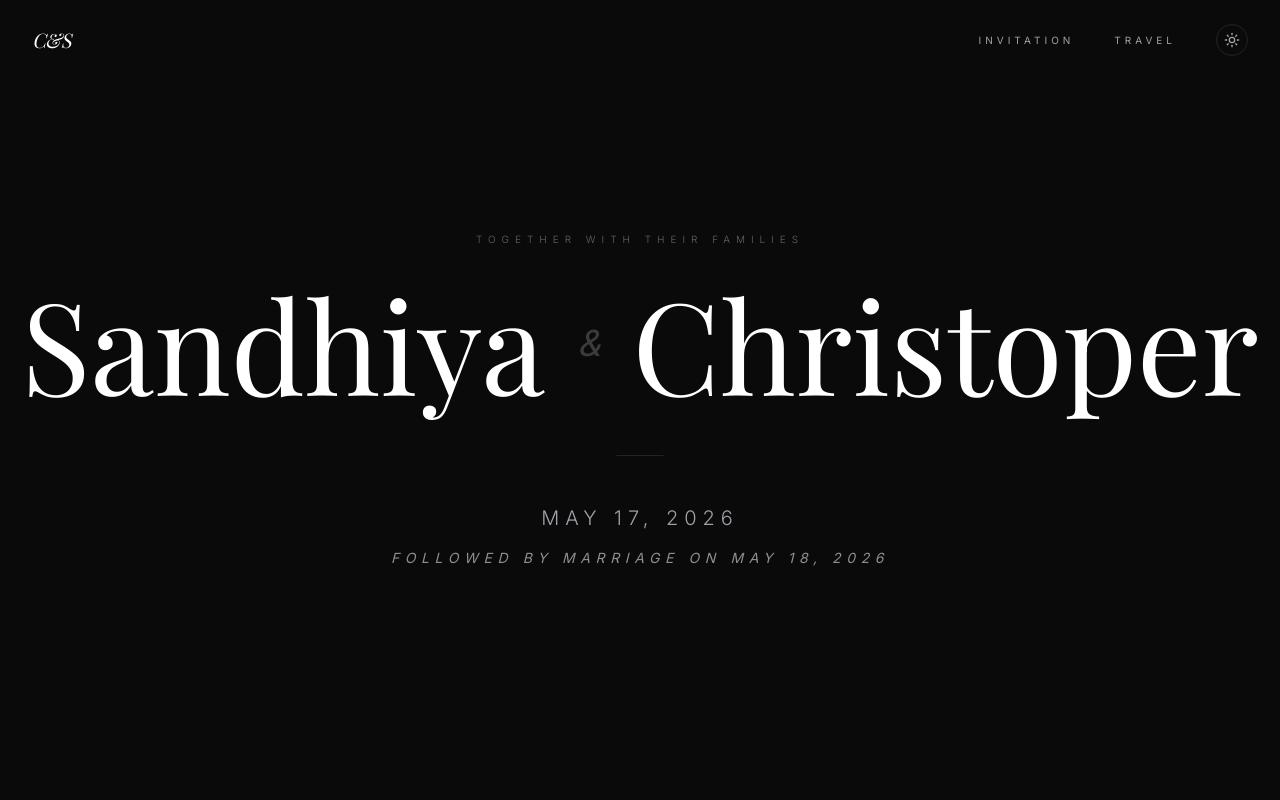
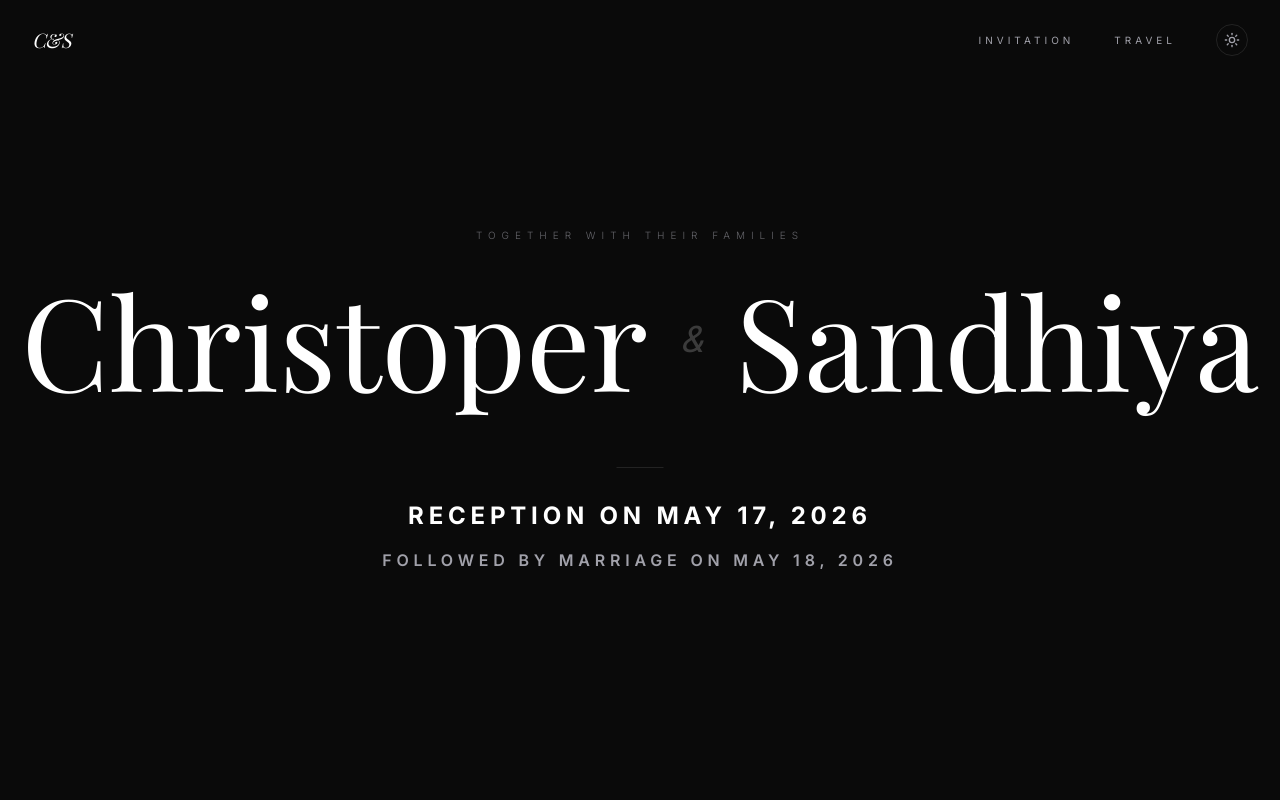
Before and after one commit to jamesandrewcwt-cpu/chriswed, a React (Vite) app: page / in a window 1280 px wide. Both pictures are taken after a click on the button "REVEAL INVITATION". Shown: the top 800 px of the page. Built offline with nearby package versions, Linux system fonts and the light colour scheme; a web font is replaced by a local one.

Commit message:
Update: rename to Christoper & Sandhiya and refine Hero event details with bolder styling

```diff
--- a/src/components/sections/Hero.tsx
+++ b/src/components/sections/Hero.tsx
@@ -36,30 +36,28 @@ export default function Hero() {
                 {weddingData.couple.tagline}
               </p>
 
-              <h1 className="text-4xl md:text-9xl font-display text-accent-primary mb-12 flex flex-col md:flex-row items-center justify-center gap-4 md:gap-8 transition-colors duration-500">
+              <h1 className="text-4xl md:text-9xl font-display text-accent-primary mb-16 flex flex-col md:flex-row items-center justify-center gap-4 md:gap-8 transition-colors duration-500">
                 <span>{weddingData.couple.bride}</span>
                 <span className="text-2xl md:text-4xl font-sans italic opacity-20">&</span>
                 <span>{weddingData.couple.groom}</span>
               </h1>
 
-              <div className="flex flex-col items-center">
+              <div className="flex flex-col items-center space-y-4">
                 <motion.div
                   initial={{ scaleX: 0 }}
                   animate={{ scaleX: 1 }}
                   transition={{ delay: 1, duration: 1.5, ease: "circOut" }}
-                  className="w-12 h-px bg-border-subtle mb-12"
+                  className="w-12 h-px bg-border-subtle mb-8"
                 />
-                <p className="text-lg md:text-xl font-light tracking-[0.3em] text-accent-secondary transition-colors duration-500">
-                  {weddingData.event.date.toUpperCase()}
-                </p>
-                <motion.p
-                  initial={{ opacity: 0 }}
-                  animate={{ opacity: 1 }}
-                  transition={{ delay: 1.5, duration: 1 }}
-                  className="mt-4 text-xs md:text-sm uppercase tracking-[0.4em] text-accent-secondary opacity-50 italic transition-colors duration-500"
-                >
-                  Followed by marriage on {weddingData.event.marriageDate}
-                </motion.p>
+
+                <div className="space-y-4 text-center">
+                  <p className="text-lg md:text-2xl font-bold tracking-[0.2em] text-accent-primary uppercase transition-colors duration-500">
+                    Reception on {weddingData.event.receptionDate.toUpperCase()}
+                  </p>
+                  <p className="text-sm md:text-base font-semibold uppercase tracking-[0.3em] text-accent-secondary transition-colors duration-500">
+                    Followed by marriage on {weddingData.event.marriageDate.toUpperCase()}
+                  </p>
+                </div>
               </div>
             </motion.div>
 
--- a/src/data/content.ts
+++ b/src/data/content.ts
@@ -1,22 +1,22 @@
 export const weddingData = {
   couple: {
-    bride: "Sandhiya",
-    groom: "Christoper",
-    brideFullName: "Sandhiya",
-    groomFullName: "Christoper",
+    bride: "Christoper",
+    groom: "Sandhiya",
+    brideFullName: "Christoper",
+    groomFullName: "Sandhiya",
     tagline: "Together with their families",
   },
   event: {
-    date: "May 17, 2026",
+    receptionDate: "May 17, 2026",
+    marriageDate: "May 18, 2026",
     day: "Sunday",
     year: "2026",
-    time: "6:00 PM onwards", // Added a standard reception time as it wasn't on the card
+    time: "6:00 PM onwards",
     venue: "Tejas Mahal",
     address: "Thali road, Kuttai Thidal, Udumalaipettai, Tamil Nadu 642126",
     googleMapsLink: "https://share.google/iiAR6fwMvGppcMwjV",
     landmark: "Kuttai Thidal",
     parking: "Ample parking space available at the venue premises.",
-    marriageDate: "May 18, 2026",
   },
   travel: {
     air: {
```
